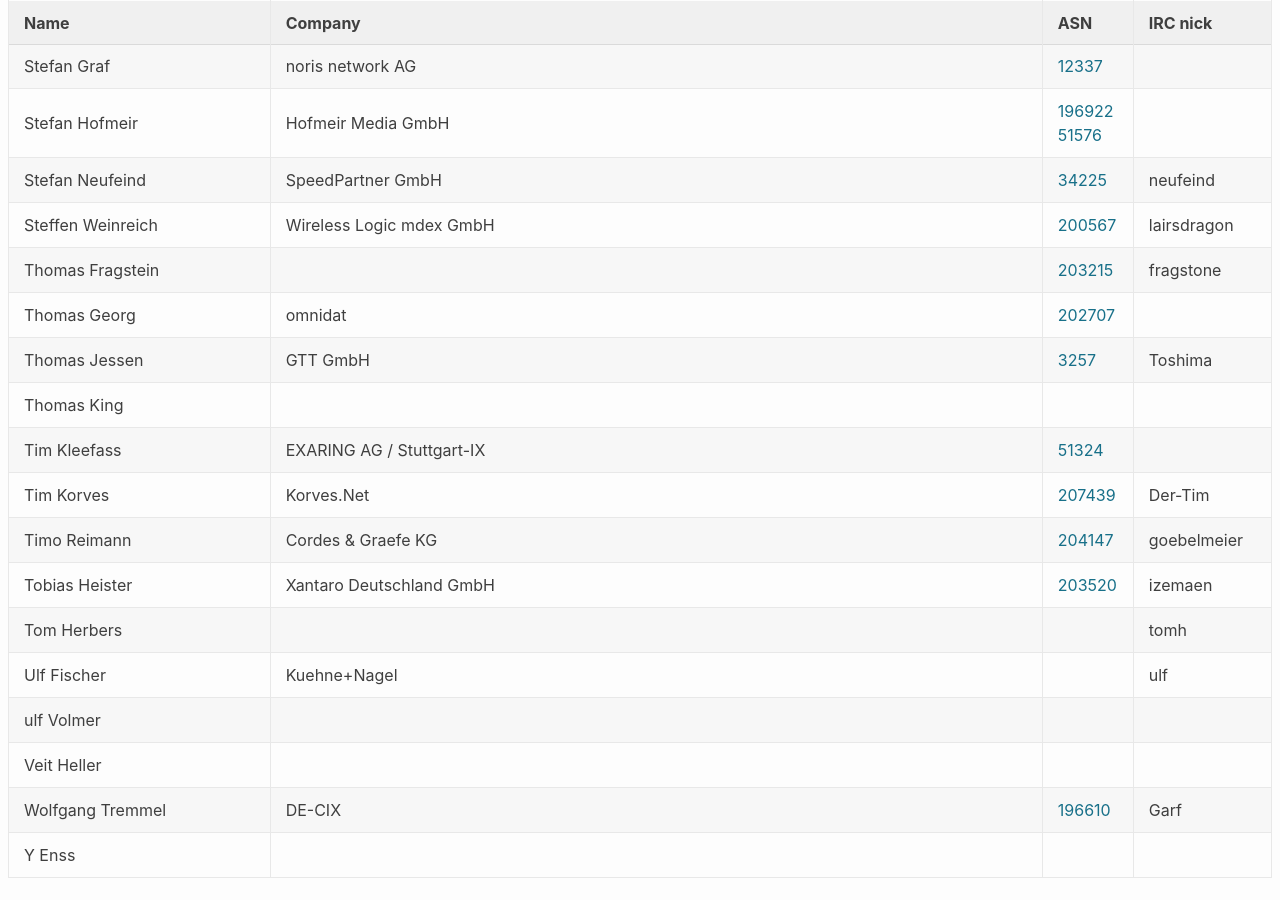
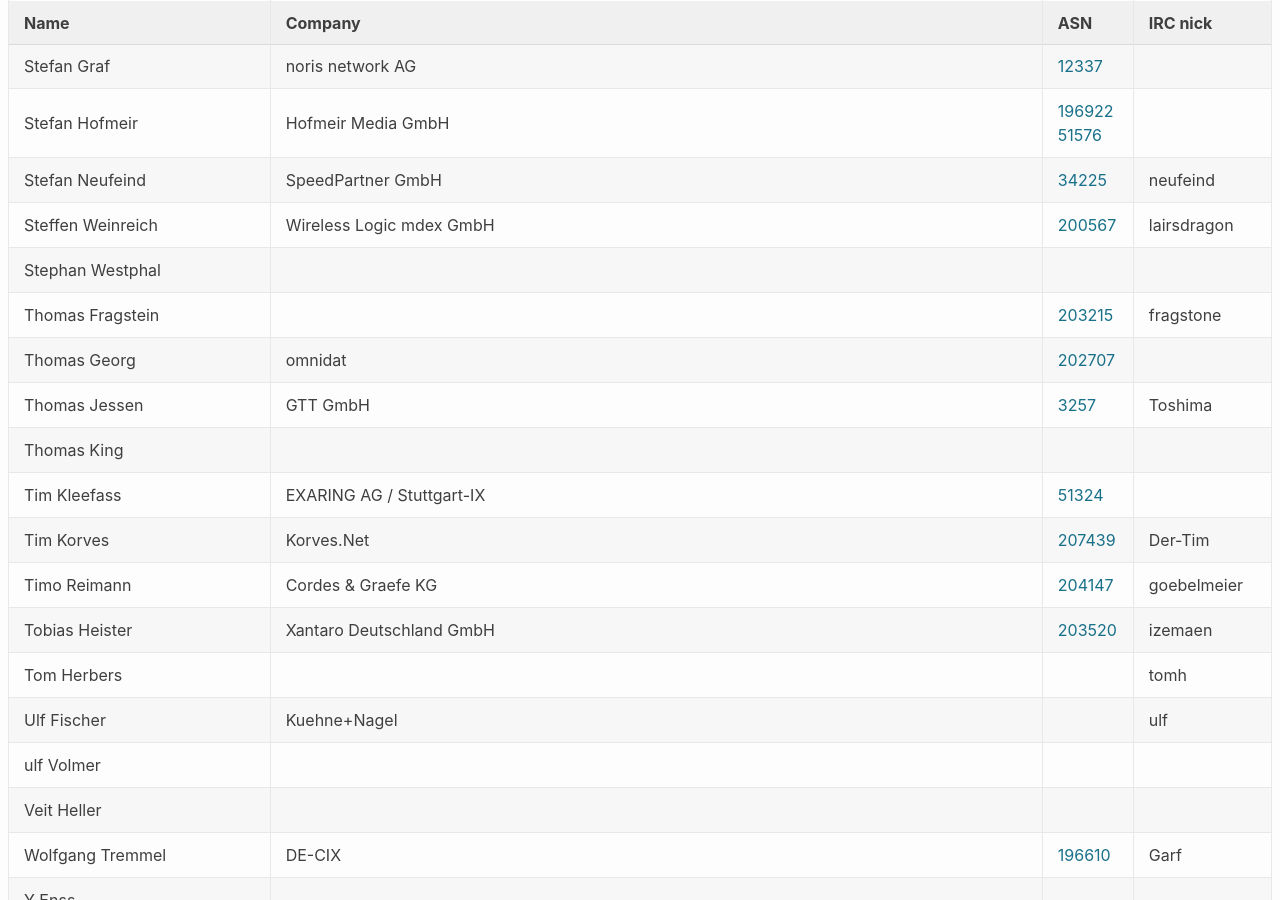
Before and after one commit to denog/pretix-attendeelist, a Jekyll site: the page built from denog2020.markdown, in a window 1280 px wide and 900 px high, scrolled down 5935 px. Built offline with Jekyll 4.4.1, drawn with Linux system fonts in a browser that asks for light colours.

Commit message:
Latest data: Mon Feb  1 16:58:40 UTC 2021

```diff
--- a/_data/attendees_meetup2021-01.json
+++ b/_data/attendees_meetup2021-01.json
@@ -750,6 +750,12 @@
     "asn": "AS200567"
   },
   {
+    "name": "Stephan Westphal",
+    "company": null,
+    "irc": null,
+    "asn": null
+  },
+  {
     "name": "Thomas Fragstein",
     "company": null,
     "irc": "fragstone",
```
